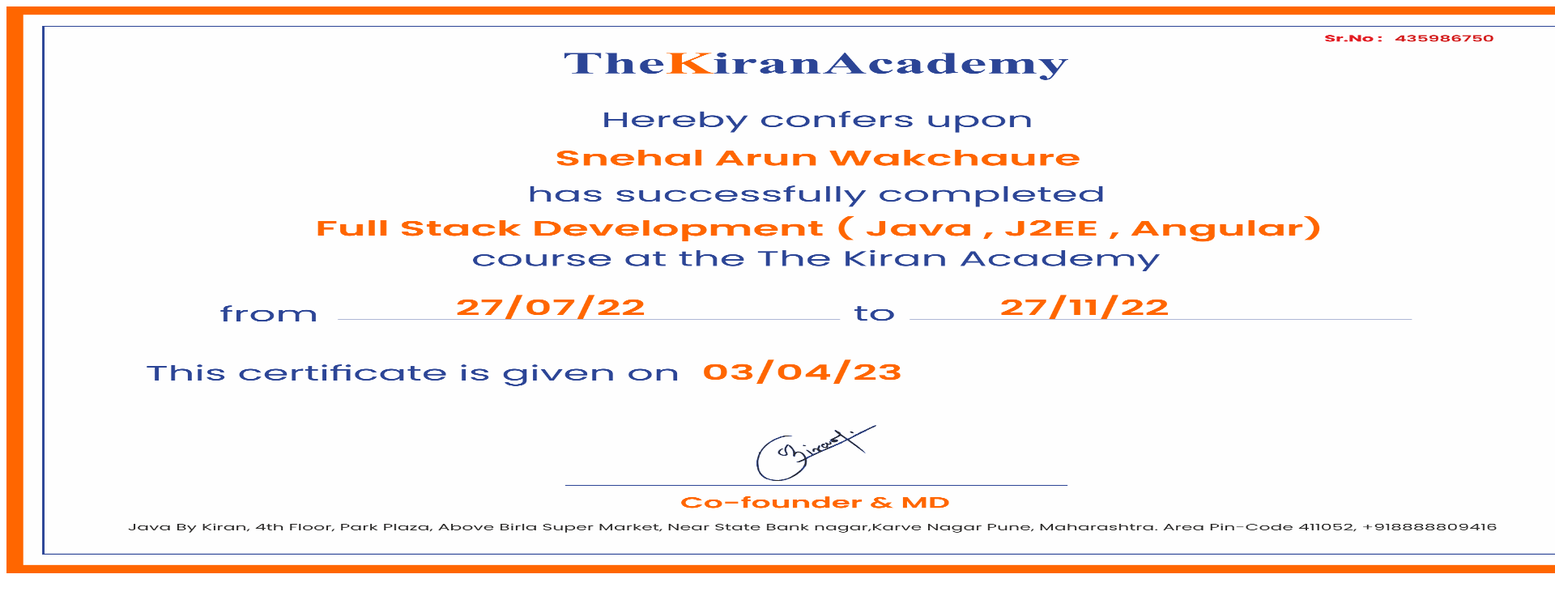
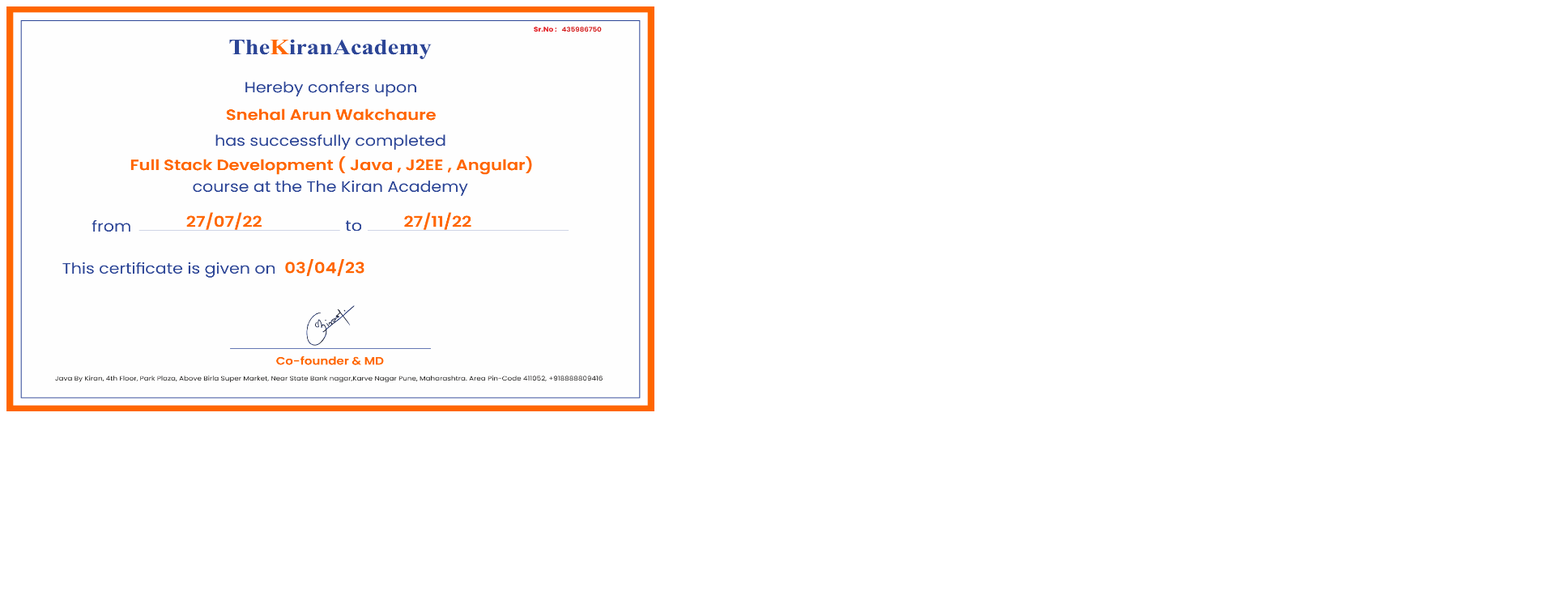
Before and after one commit to snehalarun/certificate, a plain HTML site: page index.html in a window 1280 px wide. Shown: the top 746 px of the page at 81% size, 1920 px wide, since content can reach past the window. Drawn offline with Linux system fonts and the light colour scheme.

Commit message:
Update index.html

```diff
--- a/index.html
+++ b/index.html
@@ -5,7 +5,7 @@
 Snehal Wakchaure</h1>
 <p>My first paragraph.</p> -->
 
-<img src="abc.png"  width="2000" height="700">
+<img src="abc.png"  width="800" height="500">
 
 </body>
 </html>
```
